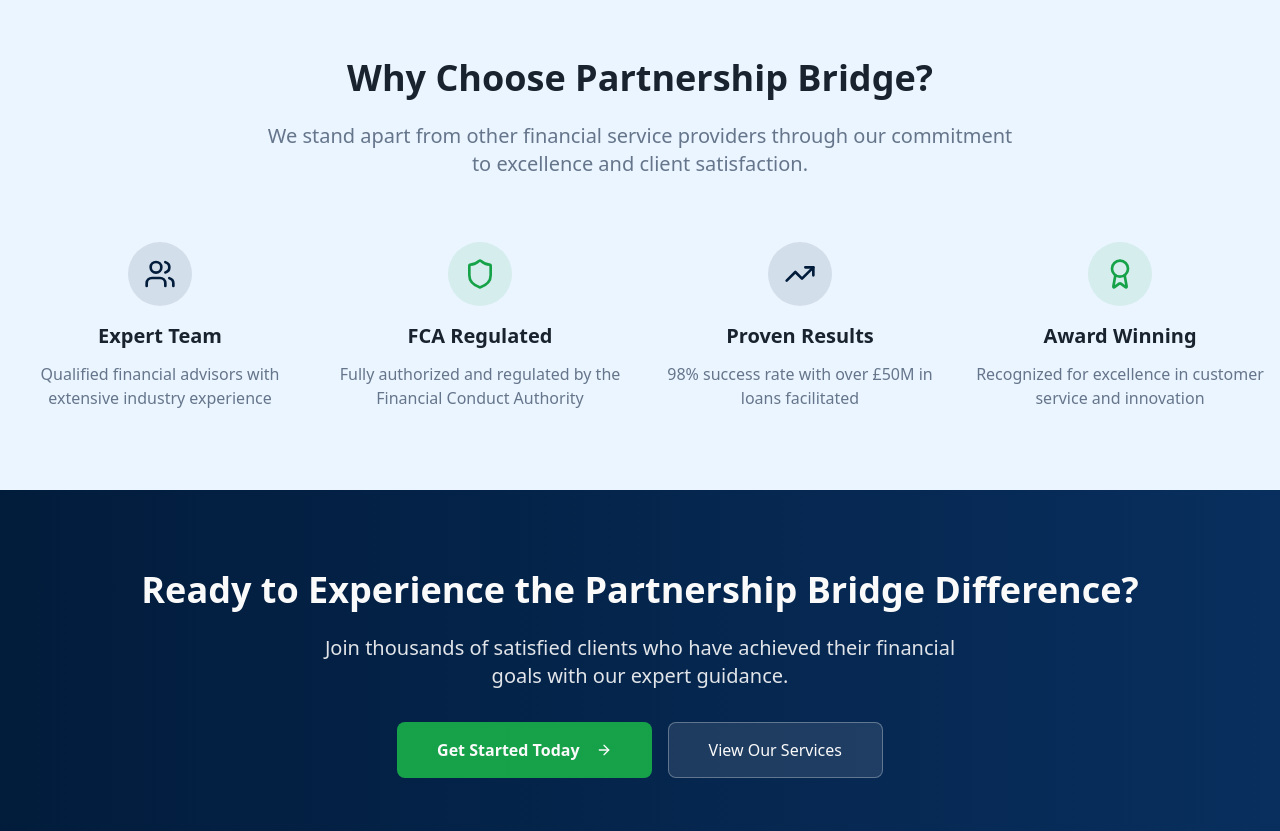
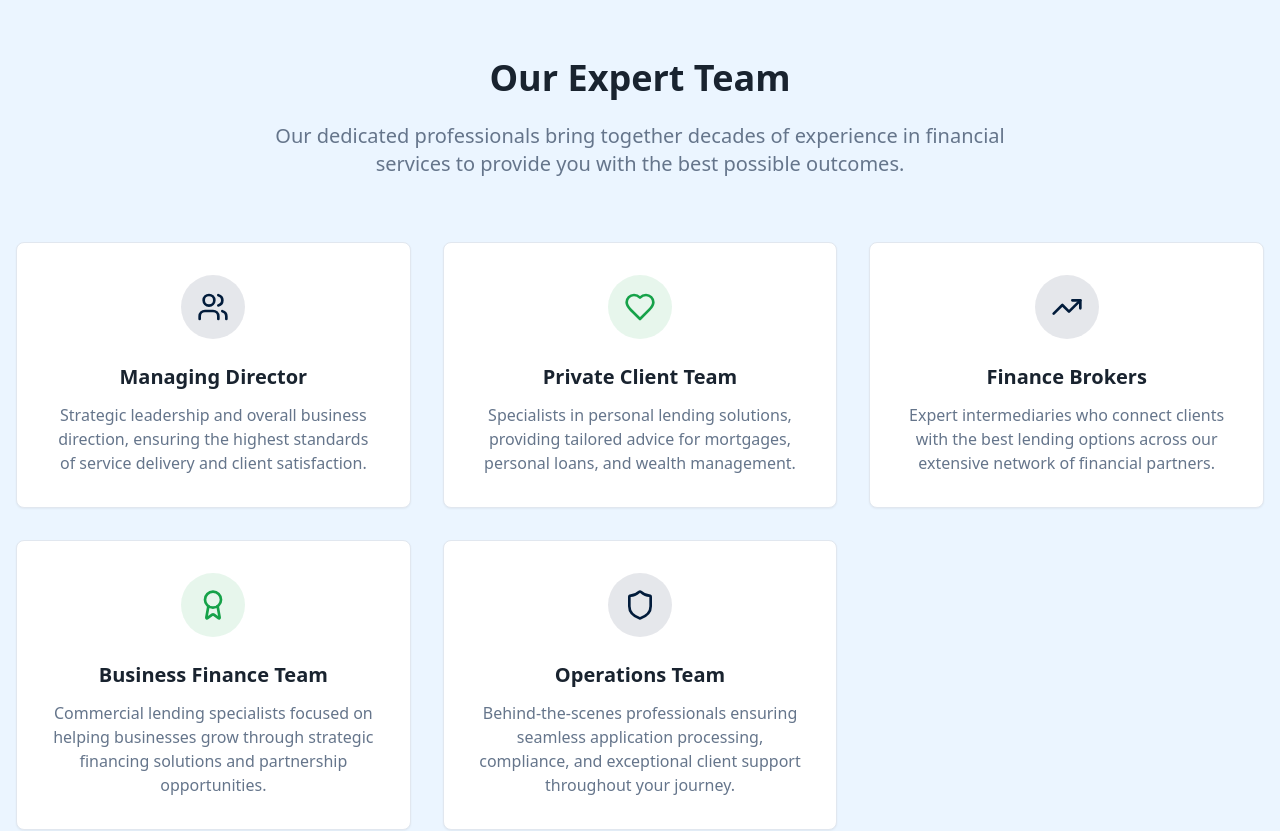
Before and after one commit to wcworld/Partnership-Bridge-Limited, a React (Vite) app: page /about in a window 1280 px wide. Shown: the part 2460-3291 px from the top of the page. Built offline with nearby package versions, Linux system fonts and the light colour scheme.

Commit message:
Add team members.
Add team members to the application.

```diff
--- a/src/pages/About.tsx
+++ b/src/pages/About.tsx
@@ -214,8 +214,88 @@ const About = () => {
         </div>
       </section>
 
+      {/* Our Team */}
+      <section className="py-20 bg-secondary">
+        <div className="container mx-auto px-4">
+          <div className="text-center mb-16">
+            <h2 className="text-4xl font-bold text-foreground mb-6">Our Expert Team</h2>
+            <p className="text-xl text-muted-foreground max-w-3xl mx-auto">
+              Our dedicated professionals bring together decades of experience in financial services
+              to provide you with the best possible outcomes.
+            </p>
+          </div>
+
+          <div className="grid md:grid-cols-2 lg:grid-cols-3 gap-8">
+            <Card className="text-center hover:shadow-lg transition-all duration-300 hover:-translate-y-1">
+              <CardContent className="p-8">
+                <div className="w-16 h-16 bg-primary/10 rounded-full flex items-center justify-center mx-auto mb-6">
+                  <Users className="w-8 h-8 text-primary" />
+                </div>
+                <h3 className="text-xl font-semibold mb-3">Managing Director</h3>
+                <p className="text-muted-foreground">
+                  Strategic leadership and overall business direction, ensuring the highest standards
+                  of service delivery and client satisfaction.
+                </p>
+              </CardContent>
+            </Card>
+
+            <Card className="text-center hover:shadow-lg transition-all duration-300 hover:-translate-y-1">
+              <CardContent className="p-8">
+                <div className="w-16 h-16 bg-success/10 rounded-full flex items-center justify-center mx-auto mb-6">
+                  <Heart className="w-8 h-8 text-success" />
+                </div>
+                <h3 className="text-xl font-semibold mb-3">Private Client Team</h3>
+                <p className="text-muted-foreground">
+                  Specialists in personal lending solutions, providing tailored advice for mortgages,
+                  personal loans, and wealth management.
+                </p>
+              </CardContent>
+            </Card>
+
+            <Card className="text-center hover:shadow-lg transition-all duration-300 hover:-translate-y-1">
+              <CardContent className="p-8">
+                <div className="w-16 h-16 bg-primary/10 rounded-full flex items-center justify-center mx-auto mb-6">
+                  <TrendingUp className="w-8 h-8 text-primary" />
+                </div>
+                <h3 className="text-xl font-semibold mb-3">Finance Brokers</h3>
+                <p className="text-muted-foreground">
+                  Expert intermediaries who connect clients with the best lending options across
+                  our extensive network of financial partners.
+                </p>
+              </CardContent>
+            </Card>
+
+            <Card className="text-center hover:shadow-lg transition-all duration-300 hover:-translate-y-1">
+              <CardContent className="p-8">
+                <div className="w-16 h-16 bg-success/10 rounded-full flex items-center justify-center mx-auto mb-6">
+                  <Award className="w-8 h-8 text-success" />
+                </div>
+                <h3 className="text-xl font-semibold mb-3">Business Finance Team</h3>
+                <p className="text-muted-foreground">
+                  Commercial lending specialists focused on helping businesses grow through
+                  strategic financing solutions and partnership opportunities.
+                </p>
+              </CardContent>
+            </Card>
+
+            <Card className="text-center hover:shadow-lg transition-all duration-300 hover:-translate-y-1">
+              <CardContent className="p-8">
+                <div className="w-16 h-16 bg-primary/10 rounded-full flex items-center justify-center mx-auto mb-6">
+                  <Shield className="w-8 h-8 text-primary" />
+                </div>
+                <h3 className="text-xl font-semibold mb-3">Operations Team</h3>
+                <p className="text-muted-foreground">
+                  Behind-the-scenes professionals ensuring seamless application processing,
+                  compliance, and exceptional client support throughout your journey.
+                </p>
+              </CardContent>
+            </Card>
+          </div>
+        </div>
+      </section>
+
       {/* Why Choose Us */}
-      <section className="py-20 bg-secondary">
+      <section className="py-20 bg-muted/50">
         <div className="container mx-auto px-4">
           <div className="text-center mb-16">
             <h2 className="text-4xl font-bold text-foreground mb-6">Why Choose Partnership Bridge?</h2>
```
